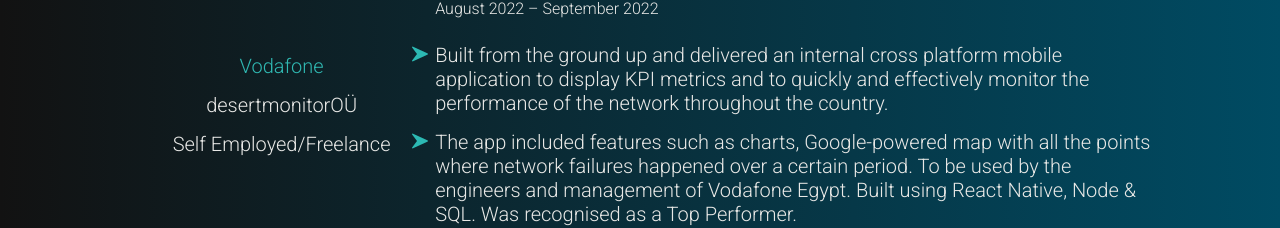
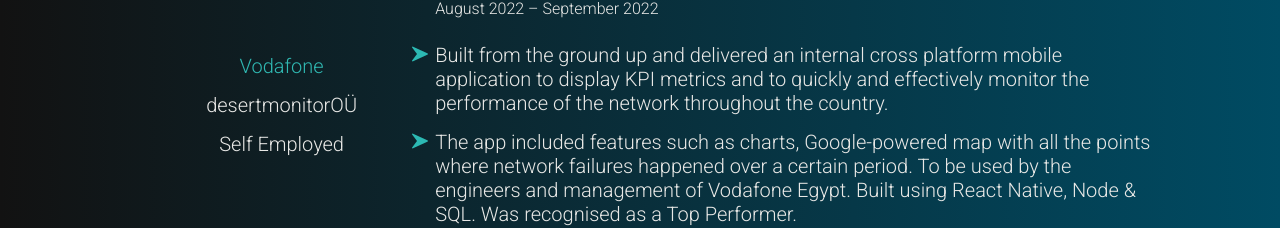
Before and after one commit to AhmedWaeI/My-Portfolio, a React (Create React App) app: page / in a window 1280 px wide. Shown: the part 1416-1644 px from the top of the page. Built offline with nearby package versions, Linux system fonts and the light colour scheme; a web font is replaced by a local one.

Commit message:
corrected role

```diff
--- a/src/components/Work.js
+++ b/src/components/Work.js
@@ -60,7 +60,7 @@ function About() {
             desertmonitorOÜ
           </div>
           <div style={upworkHighlight} onClick={onClickUpworkHandler}>
-            Self Employed/Freelance
+            Self Employed
           </div>
         </div>
         <div className={vodaClasses}>
```
